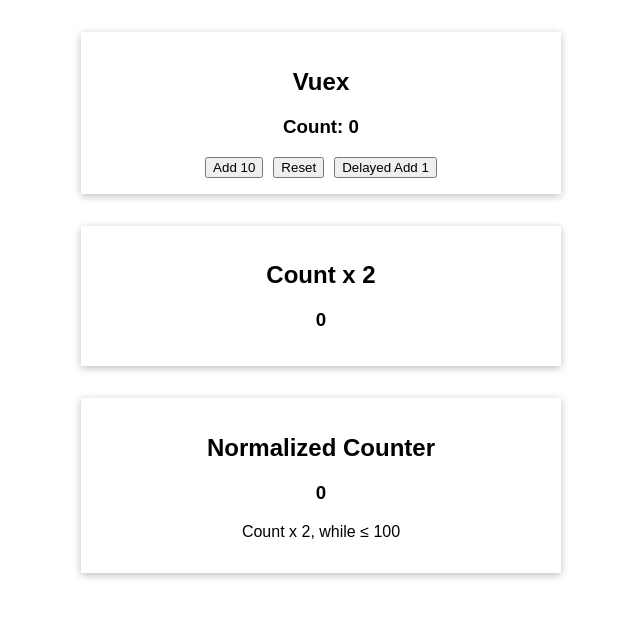
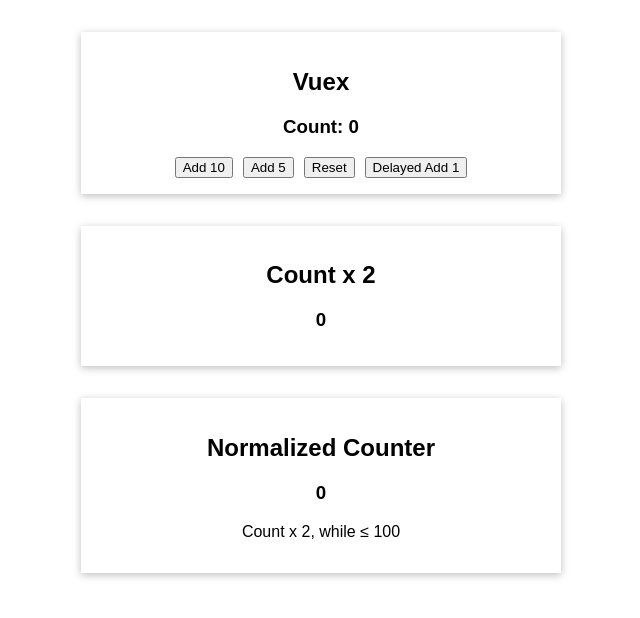
Before and after one commit to ZenMnky/tutorial-complete-vue-guide-vuex, a Vue app: page / in a window 1280 px wide. Shown: the top 618 px of the page, without its empty margins (319-959 px from the left). Built offline with nearby package versions, Linux system fonts and the light colour scheme.

Commit message:
Adds mapActions use

```diff
--- a/src/App.vue
+++ b/src/App.vue
@@ -2,6 +2,7 @@
   <base-container title="Vuex">
     <h3>Count: {{ counter }}</h3>
     <button @click="addValue">Add 10</button>
+    <button @click="increase({ value: 5 })">Add 5</button>
     <button @click="clearCounter">Reset</button>
     <button @click="delayedIncrement">Delayed Add 1</button>
   </base-container>
@@ -14,6 +15,8 @@
 import FavoriteValue from './components/FavoriteValue.vue';
 import NormalizedCounter from './components/NormalizedCounter.vue';
 
+import { mapActions } from 'vuex';
+
 export default {
   components: {
     BaseContainer,
@@ -23,7 +26,6 @@
   methods: {
     addValue() {
       // this.$store.commit('increase', { value: 10 });
-
       this.$store.commit({
         type: 'increase',
         value: 10
@@ -34,7 +36,8 @@
     },
     delayedIncrement() {
       this.$store.dispatch('increment');
-    }
+    },
+    ...mapActions(['increase'])
   },
   computed: {
     counter() {
```
